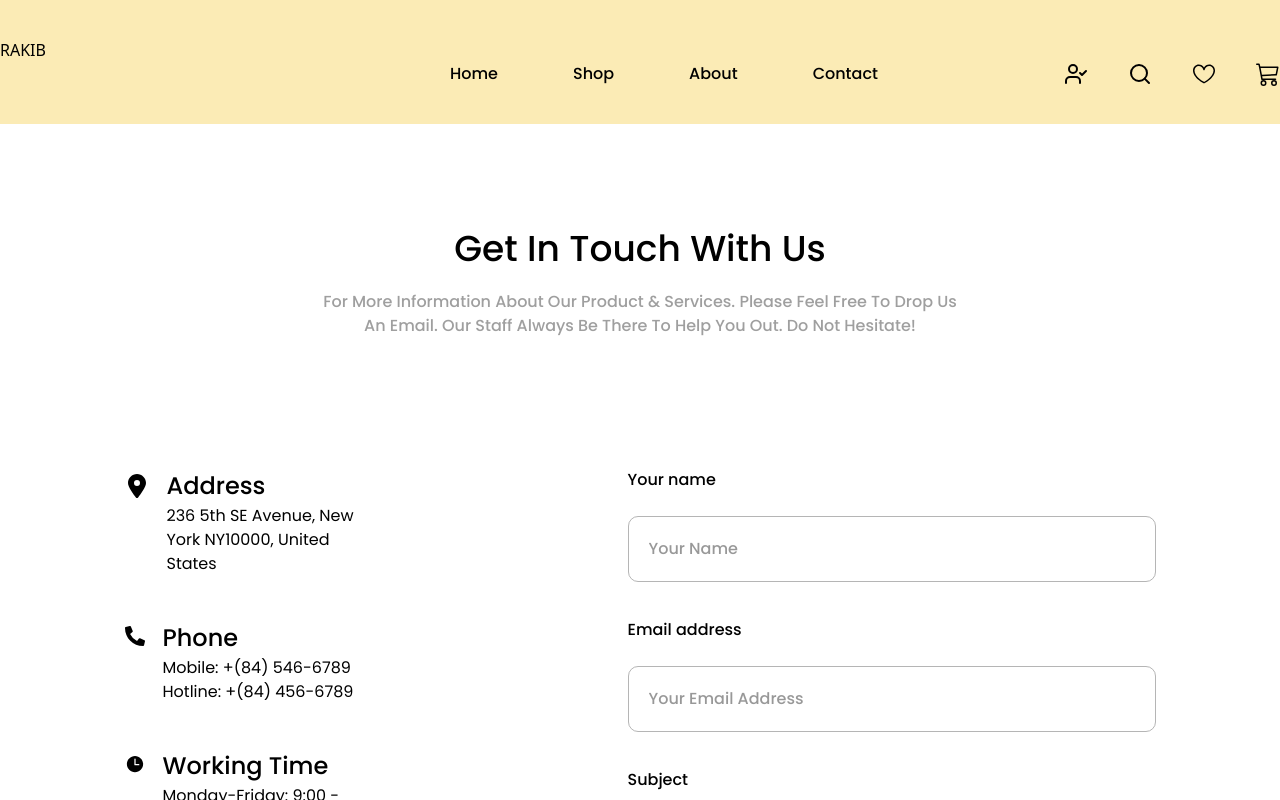
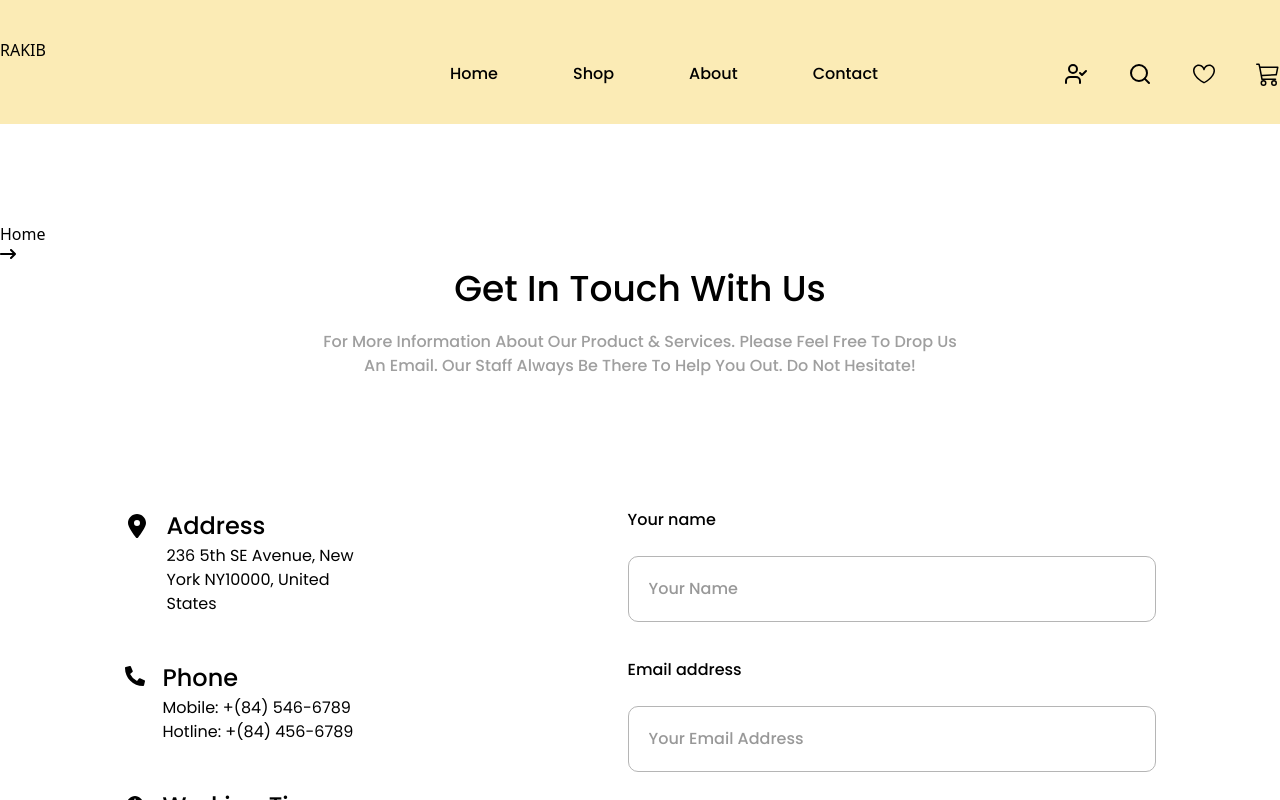
Before and after one commit to Rakib-Hassan-web/furniture-e-commarche-project-with-react, a React (Vite) app: page /ContactPage in a window 1280 px wide. Shown: the top 800 px of the page. Built offline with nearby package versions, Linux system fonts and the light colour scheme.

Commit message:
breadcrumb component work process complete need to attach

```diff
--- a/src/Components/BreadCrumb.jsx
+++ b/src/Components/BreadCrumb.jsx
@@ -1,8 +1,20 @@
 import React from 'react'
+import { FaArrowRightLong } from 'react-icons/fa6'
+import { Link } from 'react-router'
 
-const BreadCrumb = () => {
+const BreadCrumb = ({BreadLink ,BreadContent}) => {
   return (
     <>
+
+
+    <div>
+        <Link to={'/'} >Home</Link>
+        <FaArrowRightLong />
+
+     <Link  to={BreadLink}>{BreadContent}</Link>
+
+
+    </div>
     </>
   )
 }
--- a/src/Pages/ContactPage.jsx
+++ b/src/Pages/ContactPage.jsx
@@ -3,6 +3,7 @@ import { FaPhoneAlt } from 'react-icons/fa'
 import { FaLocationDot } from 'react-icons/fa6'
 import { IoTime } from 'react-icons/io5'
 import { Link } from 'react-router'
+import BreadCrumb from '../Components/BreadCrumb'
 
 const ContactPage = () => {
 return (
@@ -10,6 +11,7 @@ return (
 
     <section id='contactPage'>
         <div className="container pt-[98px] bg-white pb-18">
+            <BreadCrumb />
             {/* ---header--- */}
             <h2 className='text-[36px] font-medium font-main text-black text-center'>Get In Touch With Us</h2>
             <div className='flex justify-center'>
```
